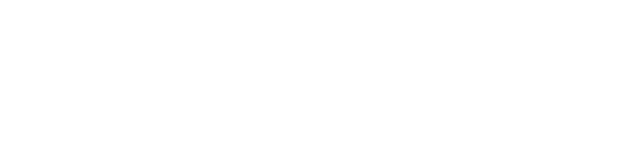
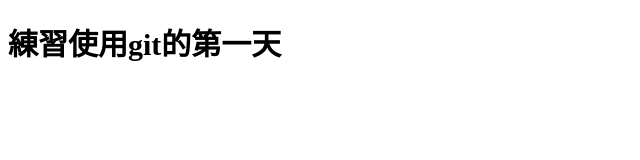
Before and after one commit to YiJing0502/githup-test, a plain HTML site: page index.html in a window 1280 px wide. Shown: the whole page, without its empty margins (0-640 px from the left). Drawn offline with Linux system fonts and the light colour scheme.

Commit message:
新增標題標籤

```diff
--- a/css/style.css
+++ b/css/style.css
@@ -0,0 +1,3 @@
+h1{
+    font-size: 30px;
+}
--- a/index.html
+++ b/index.html
@@ -8,6 +8,6 @@
     <link rel="stylesheet" href="css/style.css">
 </head>
 <body>
-
+    <h1>練習使用git的第一天</h1>
 </body>
 </html>
```
